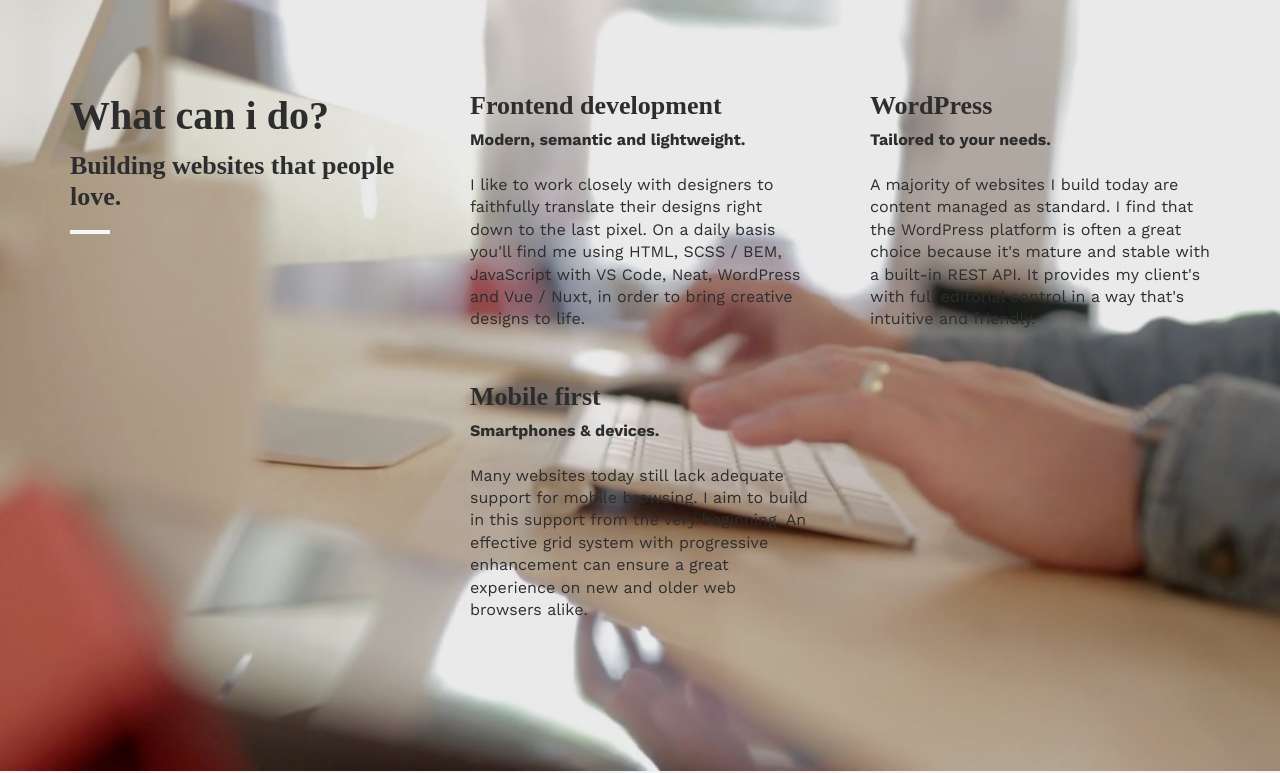
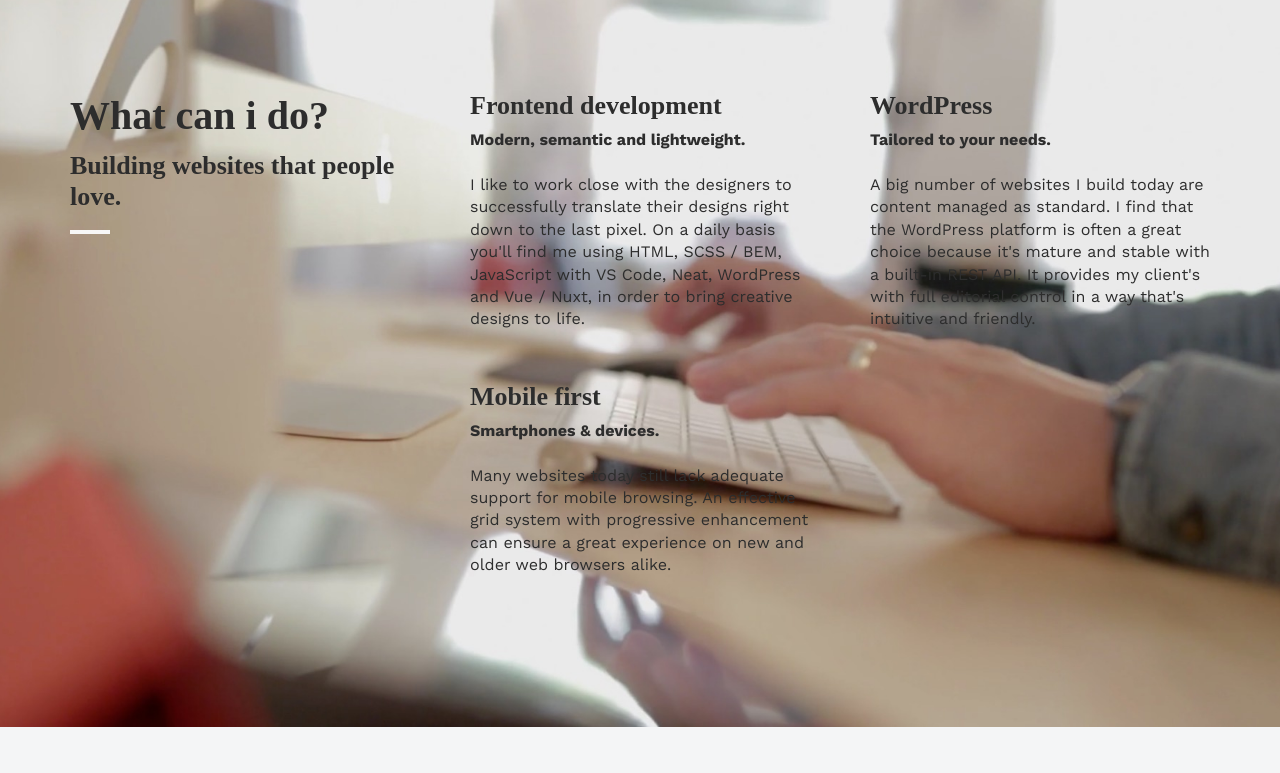
Before and after one commit to zaporojanmihai/mihaiz-netify, a plain HTML site: page index.html in a window 1280 px wide. Shown: the part 860-1633 px from the top of the page. Drawn offline with nearby package versions, Linux system fonts and the light colour scheme; some packages are replaced by stand-ins of ours; a web font is replaced by a local one.

Commit message:
Update index.html

```diff
--- a/index.html
+++ b/index.html
@@ -88,11 +88,11 @@
             			<div class="col-lg-4 col-md-6">
                 			<div class="content-box mb-50" style="">
                     			<h4 class="" style="">Frontend development<br></h4>
-                    			<p class="" style=""><b>Modern, semantic and lightweight.<br><br></b>I like to work closely with designers to faithfully translate their designs right down to the last pixel. On a daily basis you'll find me using HTML, SCSS / BEM, JavaScript with VS Code, Neat, WordPress and Vue / Nuxt, in order to bring creative designs to life.<br></p>
+                    			<p class="" style=""><b>Modern, semantic and lightweight.<br><br></b>I like to work close with the designers to successfully translate their designs right down to the last pixel. On a daily basis you'll find me using HTML, SCSS / BEM, JavaScript with VS Code, Neat, WordPress and Vue / Nuxt, in order to bring creative designs to life.<br></p>
                 			</div>
                 			<div class="content-box mb-50" style="">
                     			<h4 class="" style="">Mobile first<br></h4>
-                    			<p class="" style=""><b>Smartphones &amp; devices.<br></b><br>Many websites today still lack adequate support for mobile browsing. I aim to build in this support from the very beginning. An effective grid system with progressive enhancement can ensure a great experience on new and older web browsers alike.<br></p>
+                    			<p class="" style=""><b>Smartphones &amp; devices.<br></b><br>Many websites today still lack adequate support for mobile browsing. An effective grid system with progressive enhancement can ensure a great experience on new and older web browsers alike.<br></p>
                 			</div>
                 			<div class="content-box mb-50">
 
@@ -102,7 +102,7 @@
             			<div class="col-lg-4 col-md-6">
                 			<div class="content-box mb-50" style="">
                     			<h4 class="" style=""><strong class="">WordPress</strong></h4>
-                    			<p class=""><b>Tailored to your needs.<br></b><br>A majority of websites I build today are content managed as standard. I find that the WordPress platform is often a great choice because it's mature and stable with a built-in REST API. It provides my client's with full editorial control in a way that's intuitive and friendly.<br></p>
+                    			<p class="" style=""><b>Tailored to your needs.<br></b><br>A big number of websites I build today are content managed as standard. I find that the WordPress platform is often a great choice because it's mature and stable with a built-in REST API. It provides my client's with full editorial control in a way that's intuitive and friendly.<br></p>
                 			</div>
                 			<div class="content-box mb-50" style="">
 
```
